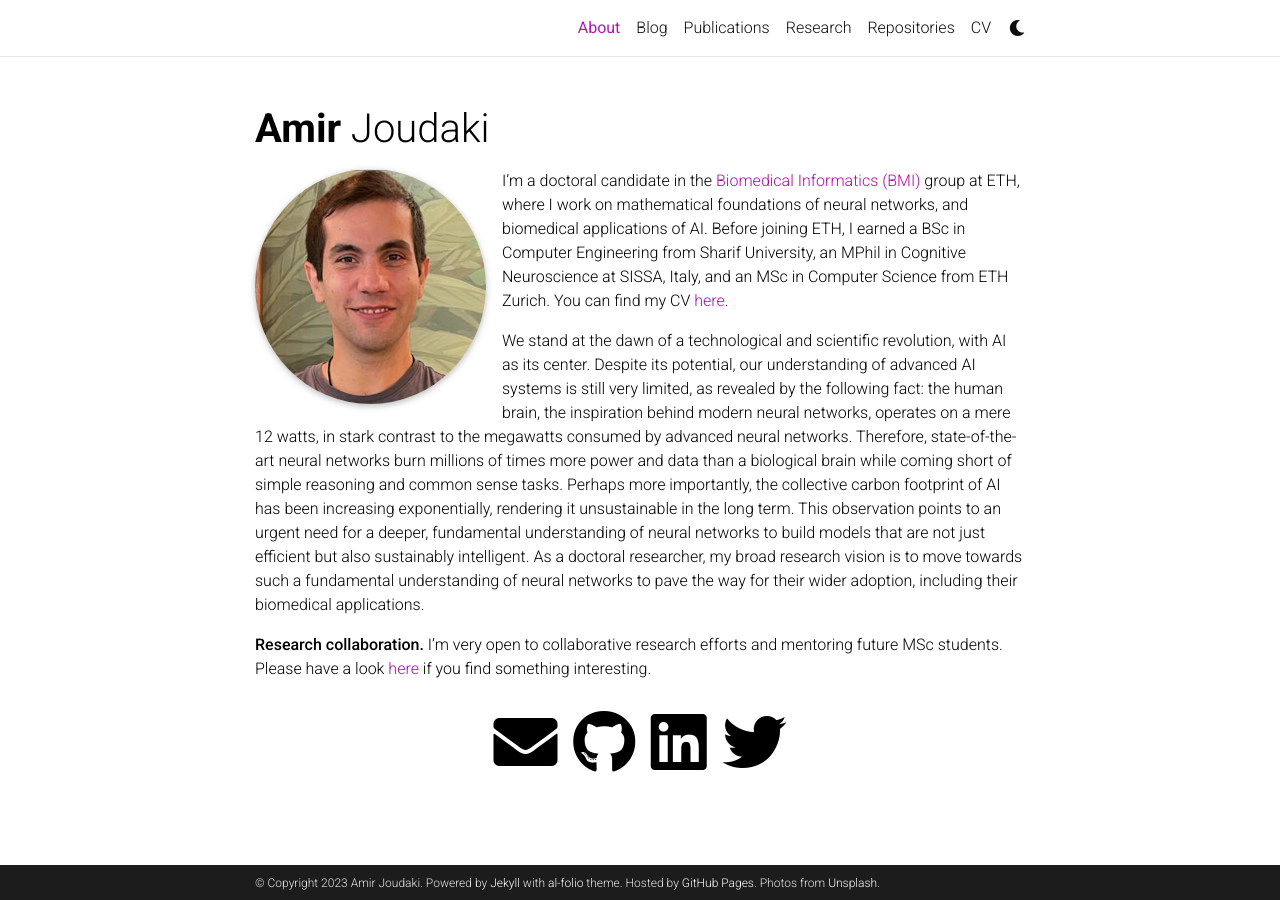
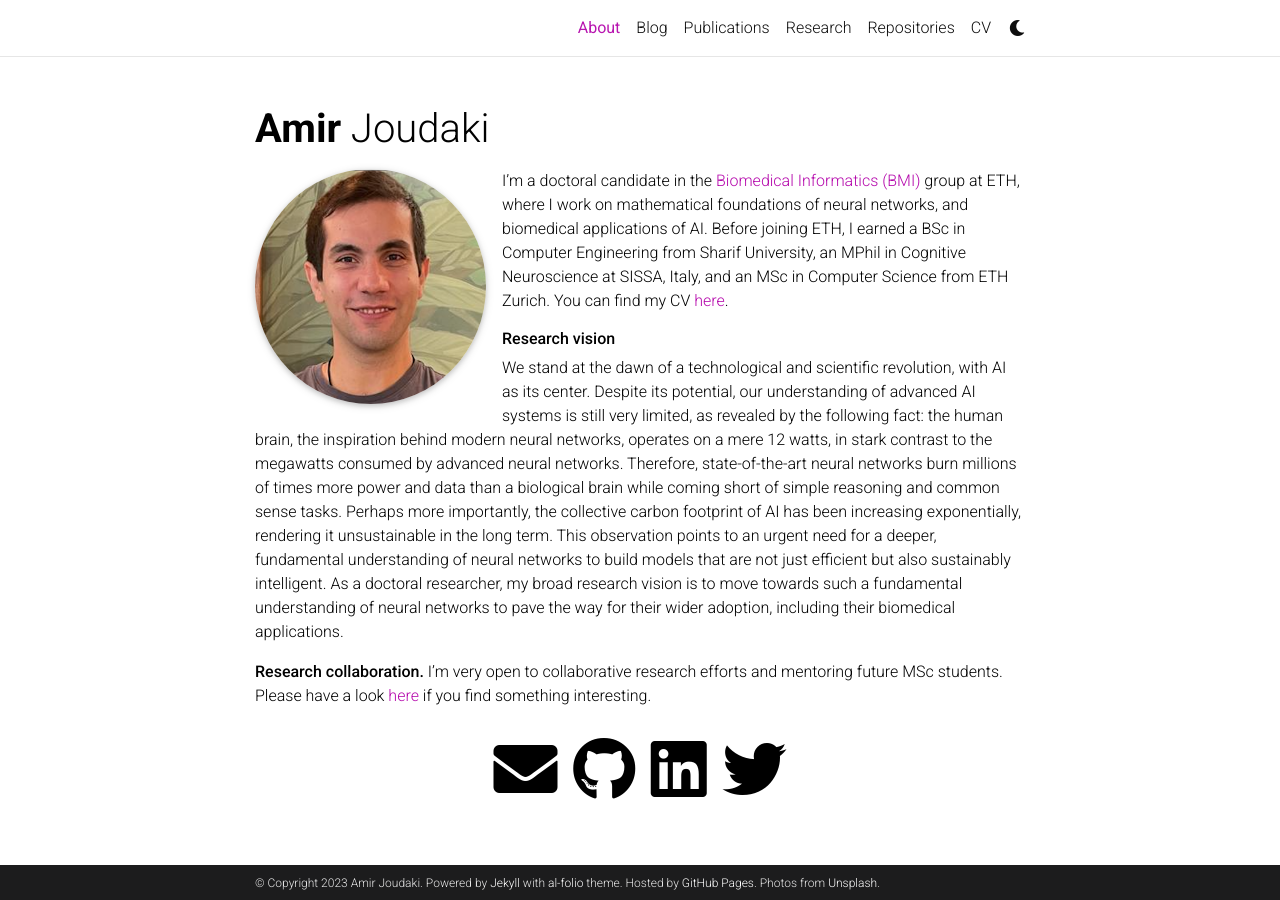
Before and after one commit to ajoudaki/ajoudaki.github.io, a Jekyll site: the page built from _pages/about.md, in a window 1280 px wide. Built offline with Jekyll 4.4.1, drawn with Linux system fonts in a browser that asks for light colours; full-size pictures stand in for the smaller copies a plugin makes; comment, search, counter and statistics services are not loaded; a style sheet for code colours, icons or effects is not loaded.

Commit message:
updated about page

```diff
--- a/_pages/about.md
+++ b/_pages/about.md
@@ -18,6 +18,7 @@ social: true  # includes social icons at the bottom of the page
 I'm a doctoral candidate in the [Biomedical Informatics (BMI)](https://bmi.inf.ethz.ch) group at ETH, where I work on mathematical foundations of neural networks, and biomedical applications of AI. Before joining ETH, I earned a BSc in Computer Engineering from Sharif University, an MPhil in Cognitive Neuroscience at SISSA, Italy, and an MSc in Computer Science from ETH Zurich. You can find my CV [here](/cv).
 
 
+###### **Research vision**
  We stand at the dawn of a technological and scientific revolution, with AI as its center. Despite its potential, our understanding of advanced AI systems is still very limited, as revealed by the following fact: the human brain, the inspiration behind modern neural networks, operates on a mere 12 watts, in stark contrast to the megawatts consumed by advanced neural networks. Therefore, state-of-the-art neural networks burn millions of times more power and data than a biological brain while coming short of simple reasoning and common sense tasks. Perhaps more importantly, the collective carbon footprint of AI has been increasing exponentially, rendering it unsustainable in the long term. This observation points to an urgent need for a deeper, fundamental understanding of neural networks to build models that are not just efficient but also sustainably intelligent. As a doctoral researcher, my broad research vision is to move towards such a fundamental understanding of neural networks to pave the way for their wider adoption, including their biomedical applications.
 
 
```
